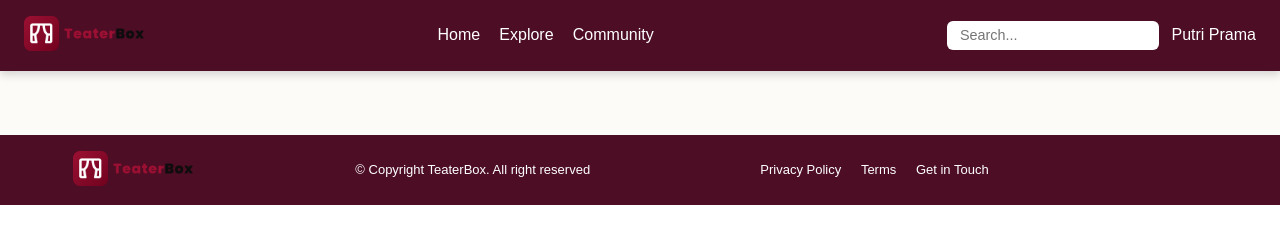
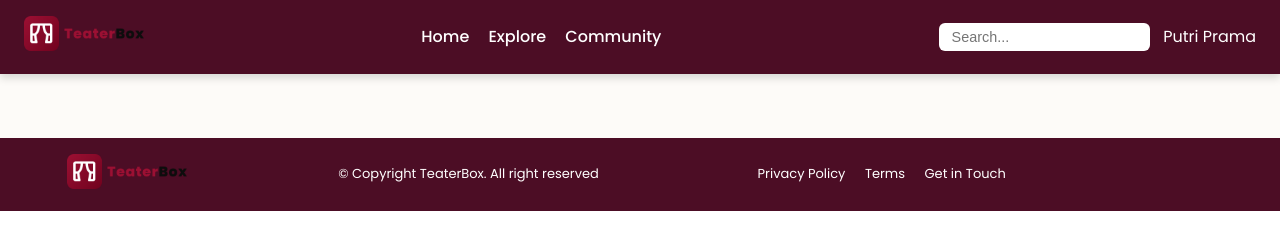
Before and after one commit to wahyuimampras/TeaterBox-LEC-WEB-BAD, a plain HTML site: page copasIniBuatBikinHalamanBaru.html in a window 1280 px wide. Drawn offline with Linux system fonts and the light colour scheme.

Commit message:
update font dan favicon

```diff
--- a/copasIniBuatBikinHalamanBaru.html
+++ b/copasIniBuatBikinHalamanBaru.html
@@ -5,6 +5,7 @@
   <meta name="viewport" content="width=device-width, initial-scale=1.0"/>
   <title>TeaterBox - Show</title>
   <link rel="stylesheet" href="style/show.css" />
+  <link rel="shortcut icon" href="asset/Favicon.png" type="image/x-icon">
 </head>
 <body>
   <div id="navbar"></div>
--- a/style/show.css
+++ b/style/show.css
@@ -1,3 +1,5 @@
+@import url('https://fonts.googleapis.com/css2?family=Poppins:wght@100;200;300;400;500;600;700;800;900&display=swap');
+
 * {
   margin: 0;
   padding: 0;
@@ -5,7 +7,7 @@
 }
 
 body {
-  font-family: 'Montserrat', sans-serif;
+  font-family: 'Poppins', sans-serif;
   color: #1a1a1a;
 }
 
```
